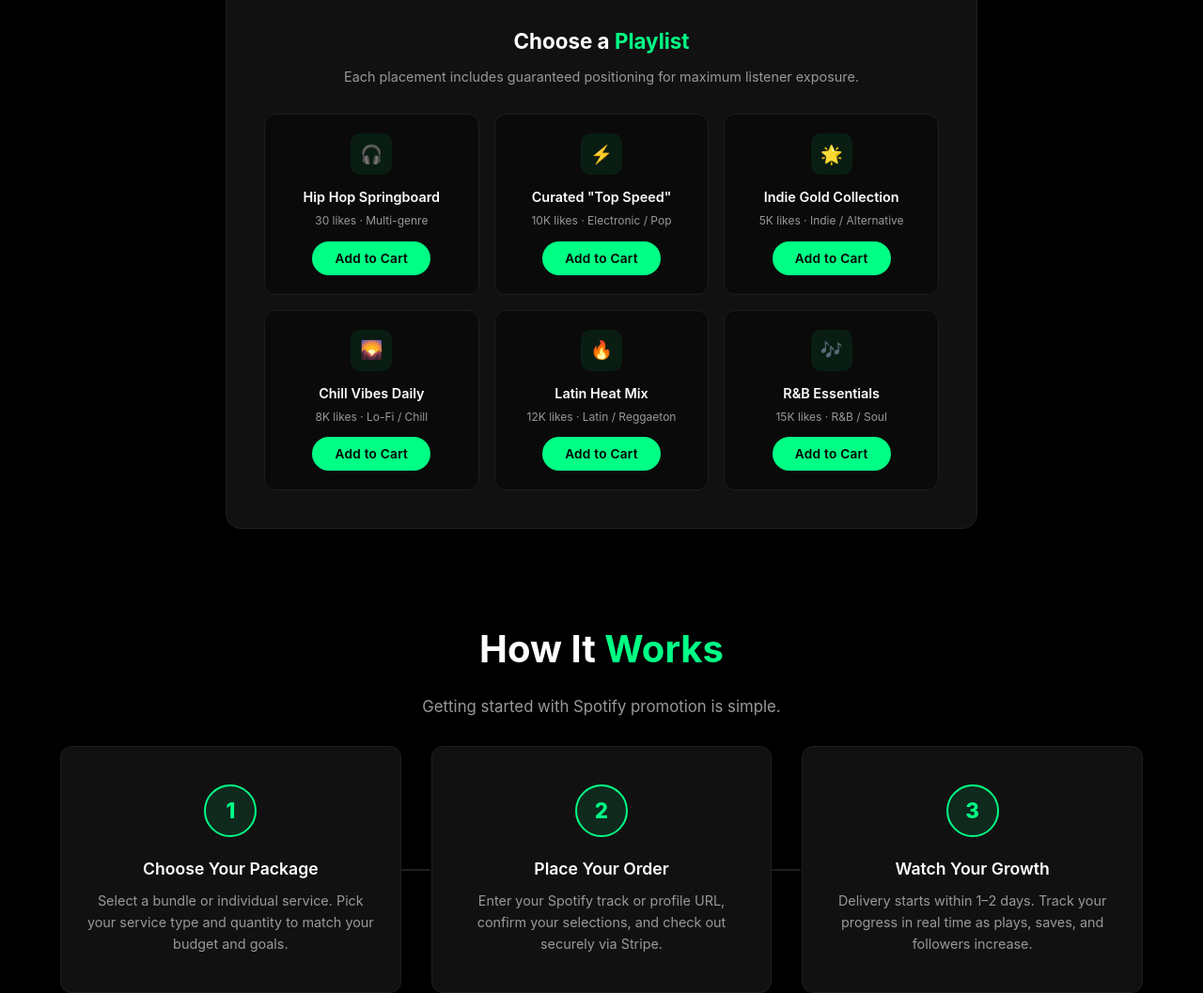
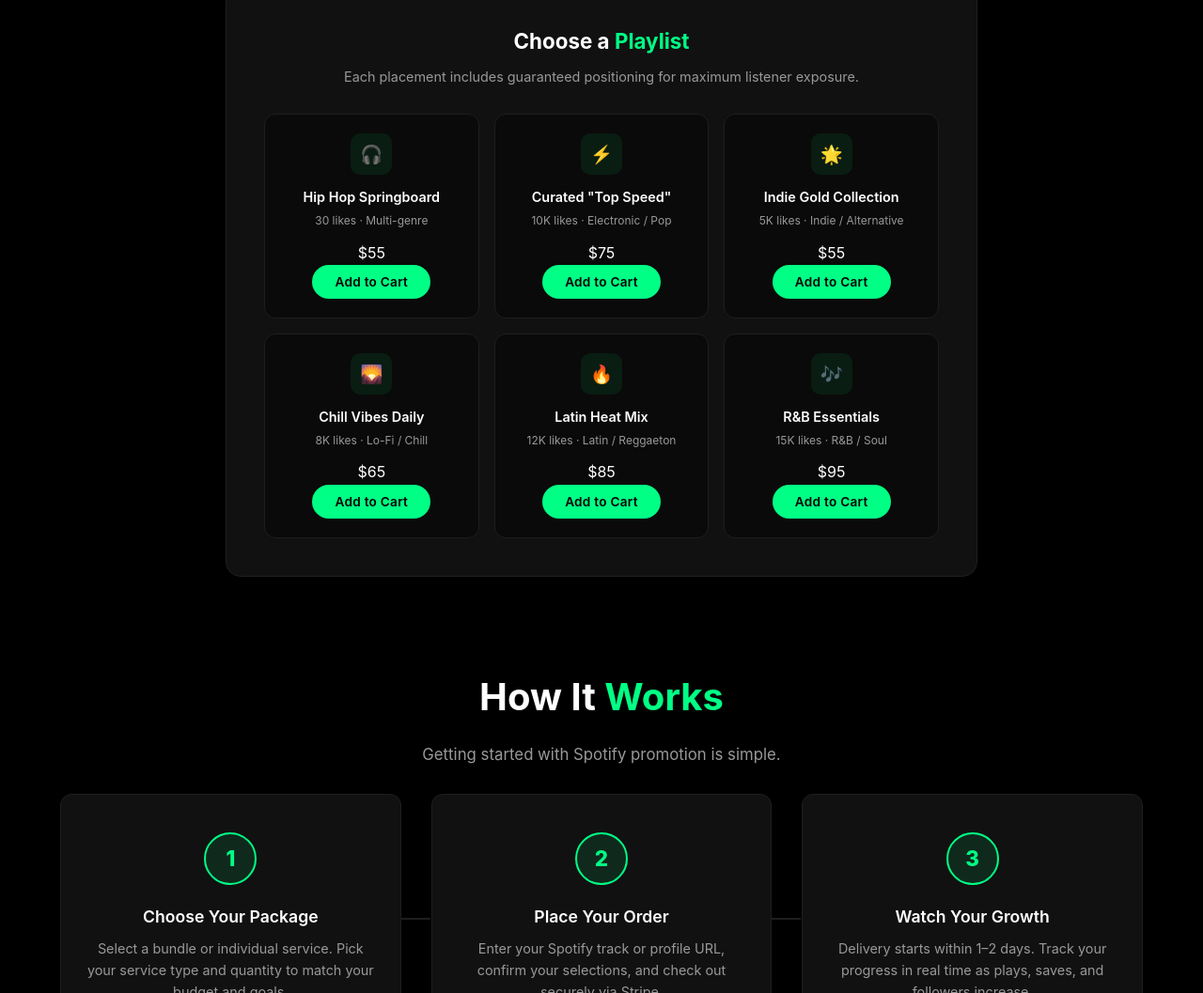
Before and after one commit to artistpush-pr/artist-push-website, a website: page spotify.html in a window 1280 px wide. Shown: the part 5159-6216 px from the top of the page at 94% size. Drawn offline with Linux system fonts and the light colour scheme.

Commit message:
Add prices to featured playlist cards

```diff
--- a/spotify.html
+++ b/spotify.html
@@ -369,36 +369,42 @@
             <div class="playlist-card-icon">&#127911;</div>
             <h4>Hip Hop Springboard</h4>
             <div class="meta">30 likes &middot; Multi-genre</div>
+            <div class="playlist-price">$55</div>
             <button class="btn btn-sm btn-primary">Add to Cart</button>
           </div>
           <div class="playlist-card">
             <div class="playlist-card-icon">&#9889;</div>
             <h4>Curated "Top Speed"</h4>
             <div class="meta">10K likes &middot; Electronic / Pop</div>
+            <div class="playlist-price">$75</div>
             <button class="btn btn-sm btn-primary">Add to Cart</button>
           </div>
           <div class="playlist-card">
             <div class="playlist-card-icon">&#127775;</div>
             <h4>Indie Gold Collection</h4>
             <div class="meta">5K likes &middot; Indie / Alternative</div>
+            <div class="playlist-price">$55</div>
             <button class="btn btn-sm btn-primary">Add to Cart</button>
           </div>
           <div class="playlist-card">
             <div class="playlist-card-icon">&#127748;</div>
             <h4>Chill Vibes Daily</h4>
             <div class="meta">8K likes &middot; Lo-Fi / Chill</div>
+            <div class="playlist-price">$65</div>
             <button class="btn btn-sm btn-primary">Add to Cart</button>
           </div>
           <div class="playlist-card">
             <div class="playlist-card-icon">&#128293;</div>
             <h4>Latin Heat Mix</h4>
             <div class="meta">12K likes &middot; Latin / Reggaeton</div>
+            <div class="playlist-price">$85</div>
             <button class="btn btn-sm btn-primary">Add to Cart</button>
           </div>
           <div class="playlist-card">
             <div class="playlist-card-icon">&#127926;</div>
             <h4>R&amp;B Essentials</h4>
             <div class="meta">15K likes &middot; R&amp;B / Soul</div>
+            <div class="playlist-price">$95</div>
             <button class="btn btn-sm btn-primary">Add to Cart</button>
           </div>
         </div>
```
